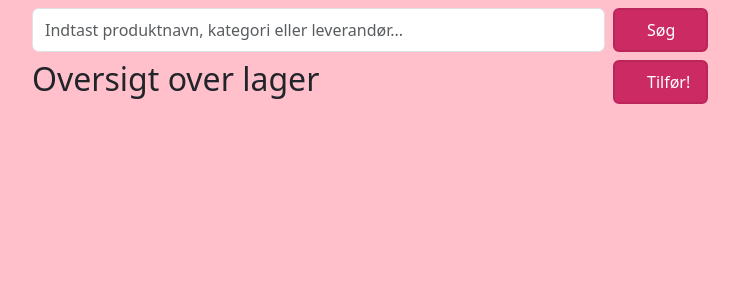
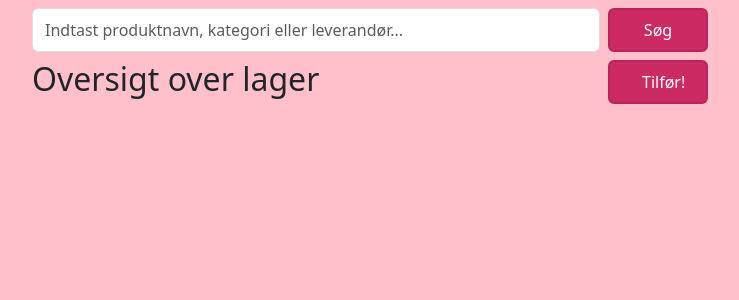
Before and after one commit to Aiirey/DIS, a Flask app: page /add in a window 1280 px wide. Shown: the part 56-356 px from the top of the page, without its empty margins (270-1009 px from the left). Run offline with Flask 3, Linux system fonts and the light colour scheme; the visitor is signed in with stand-in values (Sample User, id 1); data that the repository does not hold is empty.

Commit message:
Fix search button shrinking syndrome

```diff
--- a/pob/static/main.css
+++ b/pob/static/main.css
@@ -26,7 +26,7 @@ body {
     border-width: 2px;
     --bs-btn-padding-x: 2rem;
     --bs-btn-padding-y: 0.5rem;
-    width: 95px;
+    width: 100px;
 }
 
 .search-bar {
--- a/pob/templates/warehouse.html
+++ b/pob/templates/warehouse.html
@@ -15,7 +15,7 @@
                 {% else %}
                     {{ form.search(class="form-control", placeholder="Indtast produktnavn, kategori eller leverandør...") }}
                 {% endif %}
-                {{ form.submit(class="btn btn-primary btn-search float-end ms-2") }}
+                {{ form.submit(class="btn btn-primary btn-search flex-shrink-0 float-end ms-2") }}
             </div>
         </form>
     {% endif %}
```
